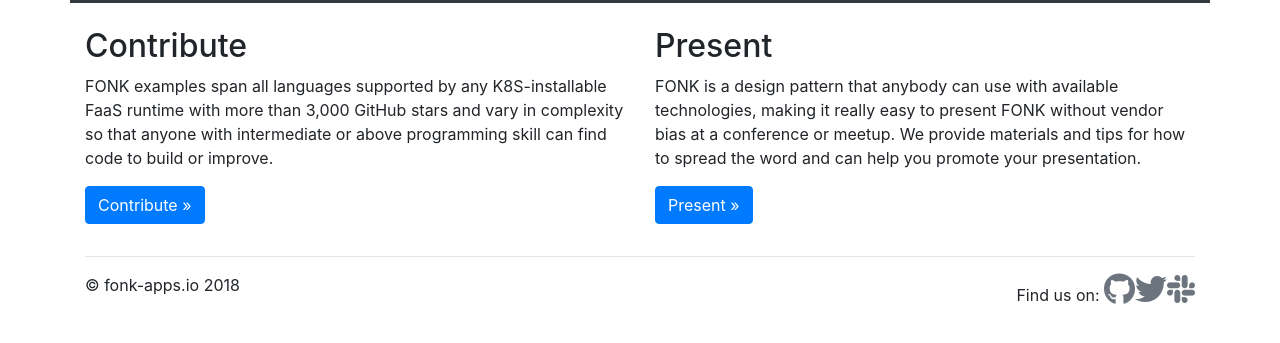
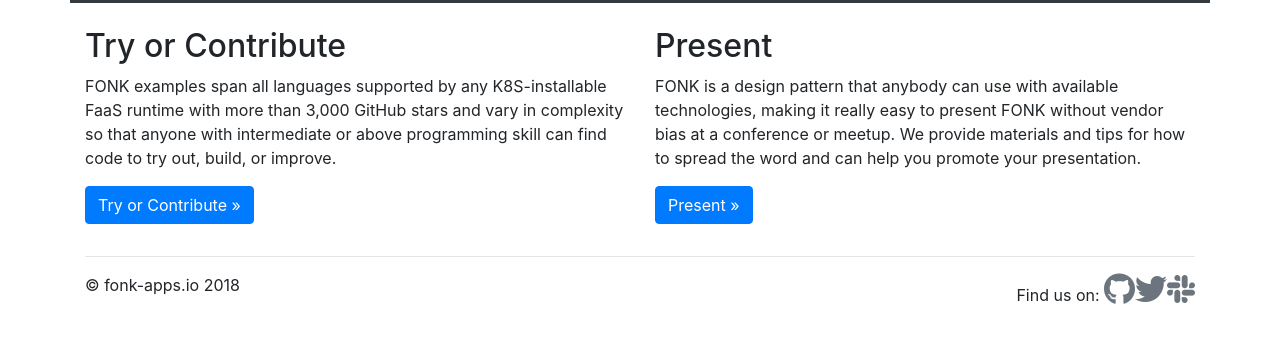
Before and after one commit to fonk-apps/fonk-apps.github.io, a plain HTML site: page index.html in a window 1280 px wide. Shown: the part 377-720 px from the top of the page. Drawn offline with nearby package versions, Linux system fonts and the light colour scheme.

Commit message:
Updated index and uploading first images in prep for Serverless post

```diff
--- a/index.html
+++ b/index.html
@@ -48,9 +48,9 @@
         <!-- Example row of columns -->
         <div class="row">
           <div class="col-md-6">
-            <h2>Contribute</h2>
-            <p>FONK examples span all languages supported by any K8S-installable FaaS runtime with more than 3,000 GitHub stars and vary in complexity so that anyone with intermediate or above programming skill can find code to build or improve.</p>
-            <p><a class="btn btn-primary" target="_blank" href="https://github.com/fonk-apps/fonk-examples" role="button">Contribute &raquo;</a></p>
+            <h2>Try or Contribute</h2>
+            <p>FONK examples span all languages supported by any K8S-installable FaaS runtime with more than 3,000 GitHub stars and vary in complexity so that anyone with intermediate or above programming skill can find code to try out, build, or improve.</p>
+            <p><a class="btn btn-primary" target="_blank" href="https://github.com/fonk-apps/fonk-examples" role="button">Try or Contribute &raquo;</a></p>
           </div>
           <div class="col-md-6">
             <h2>Present</h2>
```
Also changed, not shown: FaaSonK8S-393x200.jpg (added), FaaSonK8Slandscape.jpg (added).
